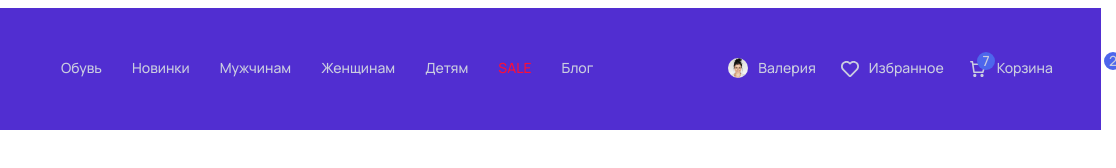
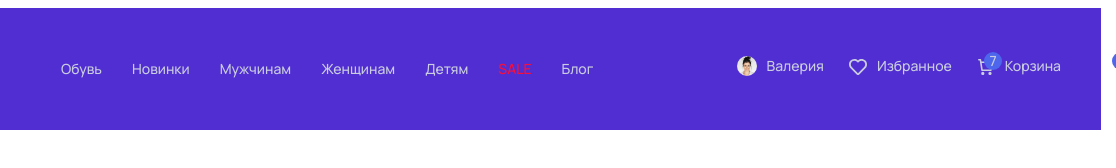
Before and after one commit to ivan1945kozhevnikov/interface-components, a plain HTML site: page navigation/edison-shoes-navigation/article.html in a window 1280 px wide. Shown: the full height of the page, 164-1280 px from the left. Drawn offline with Linux system fonts and the light colour scheme.

Commit message:
edison-shoes-navigation-styles

```diff
--- a/navigation/edison-shoes-navigation/styles.css
+++ b/navigation/edison-shoes-navigation/styles.css
@@ -20,8 +20,9 @@
 
 .navigation {
   display: grid;
-  grid-template-columns: repeat(3, min-content);
+  grid-template-columns: auto 1fr auto;
   gap: 65px;
+  align-items: center;
 }
 
 .logo__icon {
@@ -57,7 +58,6 @@
   line-height: 1;
   text-decoration: none;
   color: var(--color-dark);
-  margin: 13px 0 0;
 }
 
 .site-navigation__link--light {
@@ -95,11 +95,9 @@
 
 .user-navigation__link {
   display: flex;
-  justify-content: space-between;
   gap: 10px;
   text-decoration: none;
   color: var(--color-dark);
-  margin: 13px 0 0;
 }
 
 .user-navigation__link--light {
@@ -118,7 +116,6 @@
 .user-navigation__icon-avatar {
   position: relative;
   border-radius: 50%;
-  margin: 0 0 0 70px;
   top: -3px;
 }
 
@@ -142,7 +139,7 @@
   text-align: center;
   padding-top: 2px;
   top: 52px;
-  left: 1141px;
+  left: 1148px;
 }
 
 .user-navigation__filled-cart {
@@ -155,5 +152,5 @@
   text-align: center;
   padding-top: 2px;
   top: 52px;
-  left: 1268px;
+  left: 1276px;
 }
```
Also changed, not shown: navigation/edison-shoes-navigation/main-page.html (+1 -1 lines).
